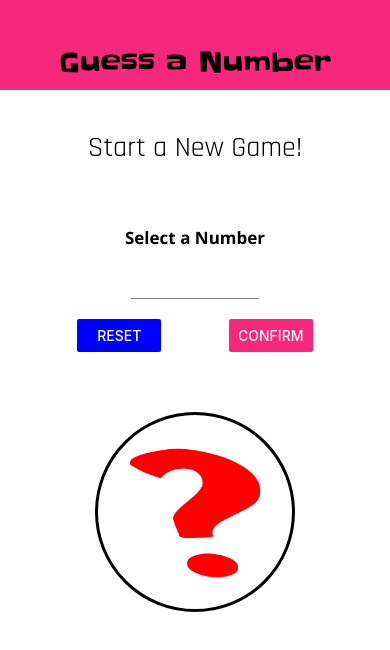
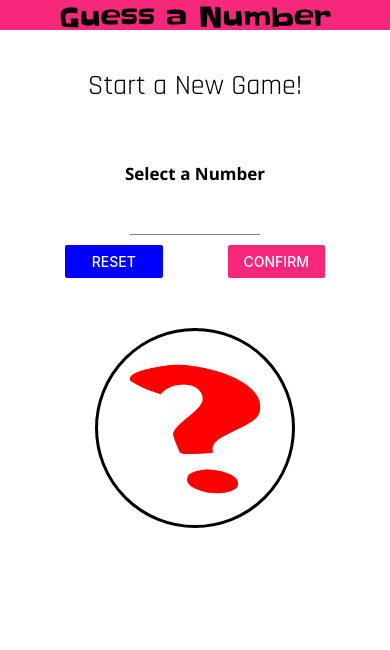
Before and after one commit to Hunter71a/react-native-GuessNumber, a React Native app: screen / in a window 390 px wide. Shown: the top 650 px of the page. Built offline with nearby package versions, Linux system fonts and the light colour scheme.

Commit message:
Make design more responsive to screen size

```diff
--- a/app.json
+++ b/app.json
@@ -10,7 +10,7 @@
       "web"
     ],
     "version": "1.0.0",
-    "orientation": "portrait",
+    "orientation": "default",
     "icon": "./assets/icon.png",
     "splash": {
       "image": "./assets/splash.png",
--- a/components/Header.js
+++ b/components/Header.js
@@ -1,5 +1,5 @@
 import React from 'react';
-import {View, Text, StyleSheet} from 'react-native';
+import {View, Text, StyleSheet, Dimensions} from 'react-native';
 
 import Colors from '../constants/colors';
 import TitleText from '../components/TitleText';
@@ -16,8 +16,9 @@ const Header = props => {
 const styles = StyleSheet.create({
     header: {
         width: '100%',
-        height: 90,
-        paddingTop: 36,
+        height: Dimensions.get('window').height < 600 ?  90 : 30,
+
+        paddingTop: Dimensions.get('window').height < 600 ? 30 : 5,
         // backgroundColor: '#f7287b',  maintain previous colors for reference
         // backgroundColor: '#b9f0f0',  maintain previous colors for reference
         backgroundColor: Colors.primary,
--- a/components/TitleText.js
+++ b/components/TitleText.js
@@ -1,12 +1,12 @@
 import React from 'react';
-import { Text, StyleSheet } from 'react-native';
+import { Text, StyleSheet, Dimensions } from 'react-native';
 
 const TitleText = props => <Text style={{...styles.title, ...props.style}}>{props.children}</Text>;
 
 const styles = StyleSheet.create({
   title: {
     fontFamily: 'slackey',
-    fontSize: 27,
+    fontSize: Dimensions.get('window').height > 600 ?  27 : 20,
     marginVertical: 10
   }
 });
--- a/screens/GameOverScreen.js
+++ b/screens/GameOverScreen.js
@@ -1,5 +1,5 @@
-import React from 'react';
-import { View, Text, StyleSheet, Button, Image } from 'react-native';
+import React, {useState, useEffect} from 'react';
+import { View, Text, StyleSheet, Button, Image, Dimensions, ScrollView } from 'react-native';
 
 import BodyText from '../components/BodyText';
 import Colors from '../constants/colors';
@@ -8,23 +8,55 @@ import MainButton from '../components/MainButton';
 import TitleText from '../components/TitleText';
 
 const GameOverScreen = props => {
+  const [availableDeviceWidth, setAvailableDeviceWidth] = useState(Dimensions.get('window').width);
+  const [availableDeviceHeight, setAvailableDeviceHeight] = useState(Dimensions.get('window').height);
+
+
+  useEffect(() => {
+    const updateLayout = () => {
+      setAvailableDeviceWidth(Dimensions.get('window').width);
+      setAvailableDeviceHeight(Dimensions.get('window').height);
+
+    };
+    Dimensions.addEventListener('change', updateLayout);
+    return () => {
+      Dimensions.removeEventListener('change', updateLayout);
+    };
+  });
+
+
+
   return (
+    <ScrollView>
       <View style={styles.screen}>
         <TitleText>Game Over: I WON!</TitleText>
-      <View style={styles.imageContainer}>
+        <View style={{
+          ...styles.imageContainer, ...{
+            width: availableDeviceWidth * 0.7,
+            height: availableDeviceWidth * 0.7,
+            borderRadius: (availableDeviceWidth * 0.7) / 2,
+            marginVertical: availableDeviceHeight / 30
+          }
+        }}>
           <Image
             fadeDuration={1000}
-      source={require('../assets/img/success.png')}   load from local image
+            source={require('../assets/img/success.png')} load from local image
             //   source={{ uri: 'https://cdn.pixabay.com/photo/2016/05/05/23/52/mountain-summit-1375015_960_720.jpg'}} // load from web
             style={styles.image}
             resizeMode={"cover"} />
         </View>
-      <View style={styles.resultContainer}>
-      <BodyText style={styles.resultText}>Your phone needed <Text style={styles.highlight}>{props.roundsNumber} </Text>rounds to guess the
+        <View style={{
+          ...styles.resultContainer,
+          ...{ marginVertical: availableDeviceHeight / 60 }}}>
+          <BodyText style={{
+            ...styles.resultText, ...{
+              fontSize: availableDeviceHeight < 400 ? 16 : 20 }}}>
+            Your phone needed <Text style={styles.highlight}>{props.roundsNumber} </Text>rounds to guess the
        number <Text style={styles.highlight}>{props.userNumber}</Text></ BodyText>
         </View>
         <MainButton onPress={props.onRestart}>NEW GAME</MainButton>
       </View>
+    </ScrollView>
   );
 };
 
@@ -39,26 +71,29 @@ const styles = StyleSheet.create({
     height: '100%',
   },
   imageContainer: {
-    borderRadius: 133,
+    borderRadius: Dimensions.get('window').width * 0.7 / 2,
     borderWidth: 3,
     borderColor: 'black',
-    width: 266,
-    height: 266,
+    width: Dimensions.get('window').width * 0.7,
+    height: Dimensions.get('window').width * 0.7,
     overflow: 'hidden',
+    marginVertical: Dimensions.get('window').height / 30,
   },
-  resultContainer:{
+  resultContainer: {
     marginHorizontal: 30,
-    marginVertical: 10,
+    marginVertical: Dimensions.get('window').height / 60,
   },
   resultText: {
-textAlign: 'center'
+    textAlign: 'center',
+    fontSize: Dimensions.get('window').height < 400 ? 15 : 17,
 
 
   },
   screen: {
     flex: 1,
     justifyContent: 'center',
-    alignItems: 'center'
+    alignItems: 'center',
+    paddingVertical: 5,
   },
 
 });
--- a/screens/GameScreen.js
+++ b/screens/GameScreen.js
@@ -1,5 +1,5 @@
 import React, { useState, useRef, useEffect } from 'react';
-import { View, StyleSheet, Text, ScrollView, FlatList, Alert, Image } from 'react-native';
+import { View, StyleSheet, Text, ScrollView, FlatList, Alert, Image, Dimensions } from 'react-native';
 import { Ionicons } from '@expo/vector-icons';
 
 import BodyText from '../components/BodyText';
@@ -31,14 +31,25 @@ const GameScreen = props => {
 
 
     const initialGuess = generateRandomBetween(1, 100, props.userChoice);
-
     const [currentGuess, setCurrentGuess] = useState(initialGuess);
-
     const [pastGuesses, setPastGuesses] = useState([initialGuess.toString()]);
+    const [availableDeviceWidth, setAvailableDeviceWidth] = useState(Dimensions.get('window').width);
+    const [availableDeviceHeight, setAvailableDeviceHeight] = useState(Dimensions.get('window').height);
     const currentLow = useRef(1);
     const currentHigh = useRef(100);
 
     const { userChoice, onGameOver } = props;
+
+    useEffect(() => {
+        const updateLayout = () =>  {
+            setAvailableDeviceHeight(Dimensions.get('window').height);
+            setAvailableDeviceWidth(Dimensions.get('window').width);
+        };
+        Dimensions.addEventListener('change', updateLayout);
+        return () => {
+            Dimensions.removeEventListener('change', updateLayout);
+        };
+    });
 
     useEffect(() => {
         if (currentGuess === userChoice) {
@@ -88,11 +99,59 @@ const GameScreen = props => {
         setPastGuesses(curPastGuesses => [nextNumber.toString(), ...curPastGuesses])
     };
 
+    let listContainerStyle = styles.listContainer;
+
+
+    if (Dimensions.get('window').width < 350) {
+        listContainerStyle = styles.listContainerBig;
+    }
+
+    if (Dimensions.get('window').height < 400) {
+        return (
+            <View style={styles.screen}>
+                <Text style={DefaultStyles.label}>Opponent's Guess: </Text>
+                <View style={styles.controls}>
+                    <MainButton onPress={nextGuessHandler.bind(this, 'lower')}>
+                        <Ionicons name="md-remove" size={24} color="white" />
+                    </MainButton>
+                    <NumberContainer>{currentGuess}</NumberContainer>
+                    <MainButton onPress={nextGuessHandler.bind(this, 'higher')}>
+                        <Ionicons name="md-add" size={24} color="white" />
+                    </MainButton>
+                </View>
+                <View style={listContainerStyle}>
+                    {/* <ScrollView contentContainerStyle={styles.list} >
+                     {pastGuesses.map((guess, index) => renderListItem(guess, pastGuesses.length - index))}
+                    <View key={guess}>
+                        <Text>{guess}</Text>
+                    </View>)}
+                </ScrollView> */}
+                    <FlatList
+                        keyExtractor={item => item}
+                        data={pastGuesses}
+                        renderItem={renderListItem.bind(this, pastGuesses.length)}
+                        contentContainerStyle={styles.list}
+                    />
+                </View>
+{/*
+                <View style={DefaultStyles.imageContainer}>
+                    <Image
+                        fadeDuration={1000}
+                        source={require('../assets/img/robot.png')}
+                        style={DefaultStyles.image}
+                    //  resizeMode={"center"}
+                    />
+                </View> */}
+            </View>
+        );
+    };
+
     return (
         <View style={styles.screen}>
             <Text style={DefaultStyles.label}>Opponent's Guess: </Text>
             <NumberContainer>{currentGuess}</NumberContainer>
-            <Card style={styles.buttonContainer}>
+            {/* <Card style={[...styles.buttonContainer, {marginTop: availableDeviceHeight > 600 ? 20 : 5}]}> */}
+             <Card style={styles.buttonContainer}>
                 <MainButton onPress={nextGuessHandler.bind(this, 'lower')}>
                     <Ionicons name="md-remove" size={24} color="white" />
                 </MainButton>
@@ -100,7 +159,7 @@ const GameScreen = props => {
                     <Ionicons name="md-add" size={24} color="white" />
                 </MainButton>
             </Card>
-            <View style={styles.listContainer}>
+            <View style={listContainerStyle}>
                 {/* <ScrollView contentContainerStyle={styles.list} >
                      {pastGuesses.map((guess, index) => renderListItem(guess, pastGuesses.length - index))}
                     <View key={guess}>
@@ -108,10 +167,10 @@ const GameScreen = props => {
                     </View>)}
                 </ScrollView> */}
                 <FlatList
-                keyExtractor={item => item }
-                data={pastGuesses}
-                renderItem={renderListItem.bind(this, pastGuesses.length)}
-                contentContainerStyle={styles.list}
+                    keyExtractor={item => item}
+                    data={pastGuesses}
+                    renderItem={renderListItem.bind(this, pastGuesses.length)}
+                    contentContainerStyle={styles.list}
                 />
             </View>
 
@@ -131,18 +190,27 @@ const styles = StyleSheet.create({
     buttonContainer: {
         flexDirection: 'row',
         justifyContent: 'space-around',
-        marginTop: 20,
         width: 350,
         maxWidth: '85%'
     },
+    controls: {
+        flexDirection: 'row',
+        justifyContent: 'space-around',
+        width: '80%',
+    },
     list: {
         flexGrow: 1,
-      //  alignItems: 'center',
+        //  alignItems: 'center',
         justifyContent: 'flex-end'
     },
     listContainer: {
         flex: 1,
         width: '60%',
+        //maxHeight: '30%'
+    },
+    listContainerBig: {
+        flex: 1,
+        width: '80%',
         //maxHeight: '30%'
     },
     listItem: {
--- a/screens/StartGameScreen.js
+++ b/screens/StartGameScreen.js
@@ -1,5 +1,5 @@
-import React, { useState } from 'react';
-import { View, Keyboard, StyleSheet, Text, Button, TouchableWithoutFeedback, Alert, Image } from 'react-native';
+import React, { useState, useEffect } from 'react';
+import { View, Keyboard, StyleSheet, Text, Button, TouchableWithoutFeedback, Alert, Image, Dimensions, ScrollView, KeyboardAvoidingView } from 'react-native';
 
 import BodyText from '../components/BodyText';
 import Card from '../components/Card'
@@ -15,7 +15,17 @@ const StartGameScreen = props => {
     const [enteredValue, setEnteredValue] = useState('');
     const [confirmed, setConfirmed] = useState(false);
     const [selectedNumber, setSelectedNumber] = useState();
+    const [buttonWidth, setButtonWidth] = useState(Dimensions.get('window').width / 4);
 
+    // const updateLayout = () => {
+    //     setButtonWidth(Dimensions.get('window').width / 4);
+    // };
+
+    // Dimensions.addEventListener('change', updateLayout);
+
+    const numberInputHandler = inputText => {
+        setEnteredValue(inputText.replace(/[^0-9]/g, ''));
+    };
 
     const confirmInputHandler = () => {
         const chosenNumber = parseInt(enteredValue);
@@ -33,13 +43,22 @@ const StartGameScreen = props => {
         Keyboard.dismiss();
     };
 
-    const numberInputHandler = inputText => {
-        setEnteredValue(inputText.replace(/[^0-9]/g, ''));
-    };
+
+
     const resetInputHandler = () => {
         setEnteredValue('');
         setConfirmed(false);
     };
+
+    useEffect(() => {
+        const updateLayout = () => {
+            setButtonWidth(Dimensions.get('window'.width / 4))
+        };
+        Dimensions.addEventListener('change', updateLayout);
+        return () => {
+            Dimensions.removeEventListener('change', updateLayout)
+        };
+    });
 
     let confirmedOutput;
 
@@ -74,6 +93,8 @@ const StartGameScreen = props => {
     }
 
     return (
+        <ScrollView>
+            <KeyboardAvoidingView behavior="padding" keyboardVerticalOffset={30}>
                 <TouchableWithoutFeedback onPress={() => {
                     Keyboard.dismiss();
                 }}>
@@ -92,13 +113,13 @@ const StartGameScreen = props => {
                                 value={enteredValue}
                             />
                             <View style={styles.buttonContainer}>
-                        <View style={styles.button}>
+                                <View style={{ width: buttonWidth }}>
                                     <Button
                                         title="Reset"
                                         onPress={resetInputHandler}
                                         color={Colors.accent} />
                                 </View>
-                        <View style={styles.button}>
+                                <View style={{ width: buttonWidth }}>
                                     <Button
                                         title="Confirm"
                                         onPress={confirmInputHandler}
@@ -110,16 +131,18 @@ const StartGameScreen = props => {
                         {unconfirmed}
                     </View>
                 </TouchableWithoutFeedback>
+            </KeyboardAvoidingView>
+        </ScrollView>
     );
 };
 
 const styles = StyleSheet.create({
-    button: {
-        margin: 10,
-        width: '33%',
-        borderRadius: 10,
-        backgroundColor: 'red'
-    },
+    // button: {
+    //     margin: 10,
+    //     width: Dimensions.get('window').width / 4,
+    //     borderRadius: 10,
+    //     backgroundColor: 'red'
+    // },
     buttonContainer: {
         flexDirection: 'row',
         width: '100%',
@@ -147,7 +170,8 @@ const styles = StyleSheet.create({
         textAlign: 'center'
     },
     inputContainer: {
-        width: 300,
+        width: '80%',
+        minWidth: 300,
         maxWidth: '80%',
         alignItems: 'center',
         shadowColor: 'black',
@@ -177,8 +201,8 @@ const styles = StyleSheet.create({
 
     },
     title: {
-        fontSize: 28,
-        marginVertical: 30,
+        fontSize: Dimensions.get('window').height > 600 ? 28 : 20,
+        marginVertical: Dimensions.get('window').height > 600 ? 28 : 10,
         fontFamily: 'rajdhani',
 
     }
```
Lines whose indentation alone changed are shown as unchanged.
